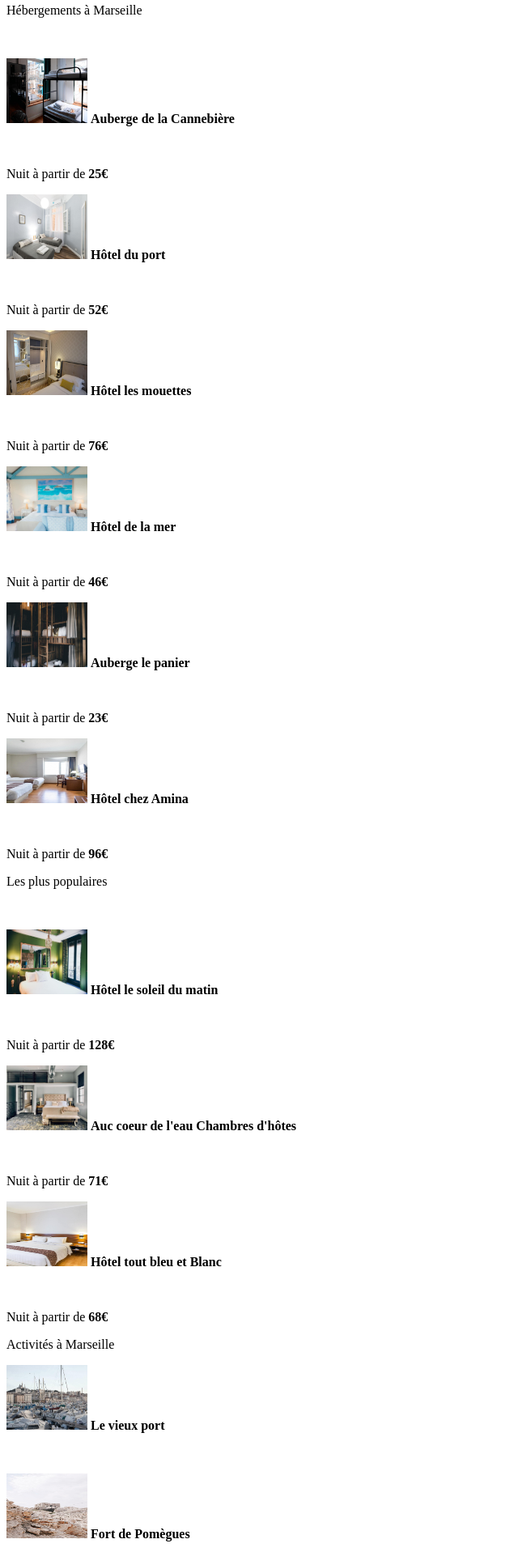
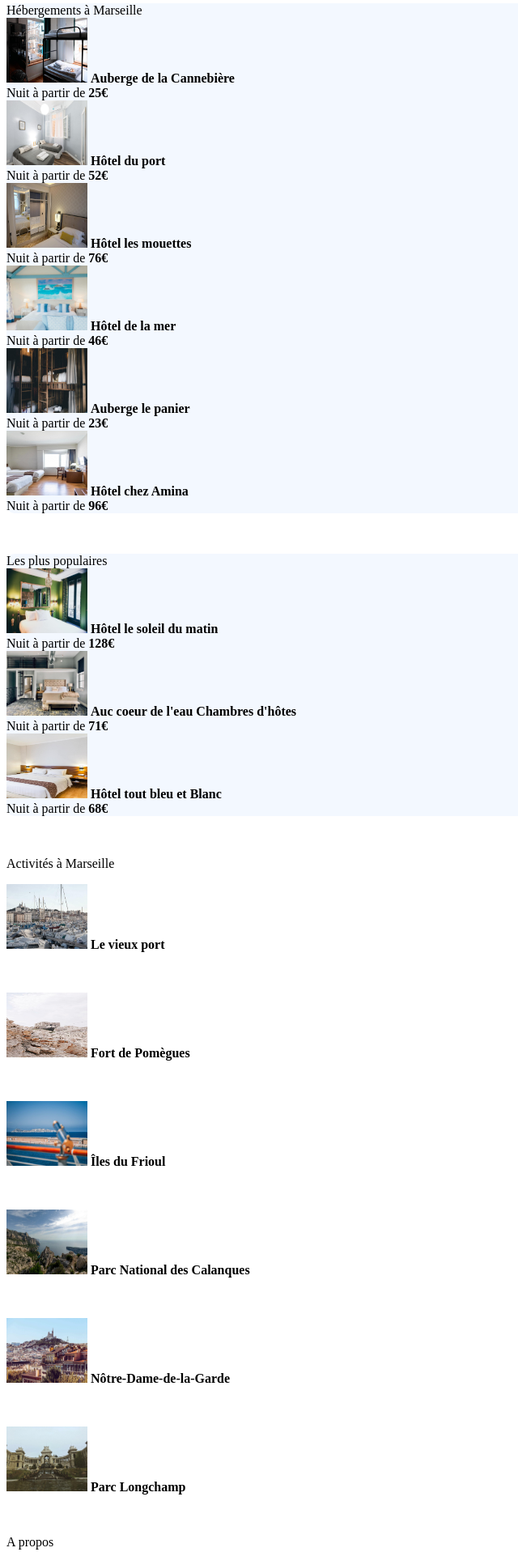
Before and after one commit to Batoo82000/projet-openclassrooms-2, a plain HTML site: page index.html in a window 1280 px wide. Shown: the part 328-2245 px from the top of the page at 81% size, without its empty margins (0-640 px from the left). Drawn offline with Linux system fonts and the light colour scheme; a web font is replaced by a local one.

Commit message:
mise en place couleur background

```diff
--- a/css_et_images/style.css
+++ b/css_et_images/style.css
@@ -2,15 +2,25 @@
     font-family: 'Raleway-VariableFont_wght.ttf';
     src: url('Raleway-VariableFont_wght.ttf')
 }
+
 body
 {
     font-family: 'Raleway-VariableFont_wght.ttf';
 }
+
 .menu_top
 {
     text-align: right;
 }
+
 .logo_reservia
 {
     float: left;
 }
+
+.hebergement
+{
+    border: white;
+    background-color: #f3f8ff;
+    border-radius: 10px;
+}
--- a/index.html
+++ b/index.html
@@ -19,60 +19,73 @@
         style="width: 15px; height: 15px;">Marseille, France Rechercher</p><br />
         <p>Filtres Economique Familial Romantique Animaux autorisés</p><br />
         <p>plus de 500 logements sont disponibles dans cette ville</p>
-        <p>Hébergements à Marseille</p><br />
-        <p><image src="css_et_images/images/hebergements/3_medium/marcus-loke-WQJvWU_HZFo-unsplash.jpg" alt="hotel"style="width: 100px; height: 80px;">
-            <strong>Auberge de la Cannebière</strong></p><br />
-        <p>Nuit à partir de <strong>25€</strong></p>
+    <p class="hebergement">Hébergements à Marseille<br />
+        <img src="css_et_images/images/hebergements/3_medium/marcus-loke-WQJvWU_HZFo-unsplash.jpg" alt="hotel"style="width: 100px; height: 80px;">
+            <strong>Auberge de la Cannebière</strong><br />
+        Nuit à partir de <strong>25€</strong><br />
 
-        <p><image src="css_et_images/images/hebergements/3_medium/fred-kleber-gTbaxaVLvsg-unsplash.jpg" alt="hotel"style="width: 100px; height: 80px;">
-            <strong>Hôtel du port</strong></p><br />
-        <p>Nuit à partir de <strong>52€</strong></p>
+        <img src="css_et_images/images/hebergements/3_medium/fred-kleber-gTbaxaVLvsg-unsplash.jpg" alt="hotel"style="width: 100px; height: 80px;">
+            <strong>Hôtel du port</strong><br />
+        Nuit à partir de <strong>52€</strong><br />
 
-        <p><image src="css_et_images/images/hebergements/3_medium/reisetopia-B8WIgxA_PFU-unsplash.jpg" alt="hotel"style="width: 100px; height: 80px;">
-            <strong>Hôtel les mouettes</strong></p><br />
-        <p>Nuit à partir de <strong>76€</strong></p>
+        <img src="css_et_images/images/hebergements/3_medium/reisetopia-B8WIgxA_PFU-unsplash.jpg" alt="hotel"style="width: 100px; height: 80px;">
+            <strong>Hôtel les mouettes</strong><br />
+        Nuit à partir de <strong>76€</strong><br />
 
-        <p><image src="css_et_images/images/hebergements/3_medium/annie-spratt-Eg1qcIitAuA-unsplash.jpg" alt="hotel"style="width: 100px; height: 80px;">
-            <strong>Hôtel de la mer</strong></p><br />
-        <p>Nuit à partir de <strong>46€</strong></p>
+        <img src="css_et_images/images/hebergements/3_medium/annie-spratt-Eg1qcIitAuA-unsplash.jpg" alt="hotel"style="width: 100px; height: 80px;">
+            <strong>Hôtel de la mer</strong><br />
+        Nuit à partir de <strong>46€</strong><br />
 
-        <p><image src="css_et_images/images/hebergements/3_medium/nicate-lee-kT-ZyaiwBe0-unsplash.jpg" alt="hotel"style="width: 100px; height: 80px;">
-            <strong>Auberge le panier</strong></p><br />
-        <p>Nuit à partir de <strong>23€</strong></p>
+        <img src="css_et_images/images/hebergements/3_medium/nicate-lee-kT-ZyaiwBe0-unsplash.jpg" alt="hotel"style="width: 100px; height: 80px;">
+            <strong>Auberge le panier</strong><br />
+        Nuit à partir de <strong>23€</strong><br />
 
-        <p><image src="css_et_images/images/hebergements/3_medium/febrian-zakaria-M6S1WvfW68A-unsplash.jpg" alt="hotel"style="width: 100px; height: 80px;">
-            <strong>Hôtel chez Amina</strong></p><br />
-        <p>Nuit à partir de <strong>96€</strong></p>
+        <img src="css_et_images/images/hebergements/3_medium/febrian-zakaria-M6S1WvfW68A-unsplash.jpg" alt="hotel"style="width: 100px; height: 80px;">
+            <strong>Hôtel chez Amina</strong><br />
+        Nuit à partir de <strong>96€</strong></p><br />
 
-        <p>Les plus populaires</p><br />
-        <p><image src="css_et_images/images/hebergements/3_medium/emile-guillemot-Bj_rcSC5XfE-unsplash.jpg" alt="hotel"style="width: 100px; height: 80px;">
-            <strong>Hôtel le soleil du matin</strong></p><br />
-        <p>Nuit à partir de <strong>128€</strong></p>
+        <p class="hebergement">Les plus populaires<br />
+        <img src="css_et_images/images/hebergements/3_medium/emile-guillemot-Bj_rcSC5XfE-unsplash.jpg" alt="hotel"style="width: 100px; height: 80px;">
+            <strong>Hôtel le soleil du matin</strong><br />
+        Nuit à partir de <strong>128€</strong><br />
 
-        <p><image src="css_et_images/images/hebergements/3_medium/aw-creative-VGs8z60yT2c-unsplash.jpg" alt="hotel"style="width: 100px; height: 80px;">
-            <strong>Auc coeur de l'eau Chambres d'hôtes</strong></p><br />
-        <p>Nuit à partir de <strong>71€</strong></p>
+        <img src="css_et_images/images/hebergements/3_medium/aw-creative-VGs8z60yT2c-unsplash.jpg" alt="hotel"style="width: 100px; height: 80px;">
+            <strong>Auc coeur de l'eau Chambres d'hôtes</strong><br />
+        Nuit à partir de <strong>71€</strong><br />
 
-        <p><image src="css_et_images/images/hebergements/3_medium/febrian-zakaria-sjvU0THccQA-unsplash.jpg" alt="hotel"style="width: 100px; height: 80px;">
-            <strong>Hôtel tout bleu et Blanc</strong></p><br />
-        <p>Nuit à partir de <strong>68€</strong></p>
+        <img src="css_et_images/images/hebergements/3_medium/febrian-zakaria-sjvU0THccQA-unsplash.jpg" alt="hotel"style="width: 100px; height: 80px;">
+            <strong>Hôtel tout bleu et Blanc</strong><br />
+        Nuit à partir de <strong>68€</strong></p><br />
 
         <p>Activités à Marseille</p>
-        <p><image src="css_et_images/images/activites/3_medium/reno-laithienne-QUgJhdY5Fyk-unsplash.jpg" alt="hotel"style="width: 100px; height: 80px;">
+        <p><img src="css_et_images/images/activites/3_medium/reno-laithienne-QUgJhdY5Fyk-unsplash.jpg" alt="hotel"style="width: 100px; height: 80px;">
             <strong>Le vieux port</strong></p><br />
 
-        <p><image src="css_et_images/images/activites/3_medium/paul-hermann-QFTrLdQIRhI-unsplash.jpg" alt="hotel"style="width: 100px; height: 80px;">
+        <p><img src="css_et_images/images/activites/3_medium/paul-hermann-QFTrLdQIRhI-unsplash.jpg" alt="hotel"style="width: 100px; height: 80px;">
             <strong>Fort de Pomègues</strong></p><br />
 
-        <p><image src="css_et_images/images/activites/3_medium/kevin-hikari-rV_Qd1l-VXg-unsplash.jpg" alt="hotel"style="width: 100px; height: 80px;">
+        <p><img src="css_et_images/images/activites/3_medium/kevin-hikari-rV_Qd1l-VXg-unsplash.jpg" alt="hotel"style="width: 100px; height: 80px;">
             <strong>Îles du Frioul</strong></p><br />
 
-        <p><image src="css_et_images/images/activites/3_medium/kilyan-sockalingum-NR8-cBCN3aI-unsplash.jpg" alt="hotel"style="width: 100px; height: 80px;">
+        <p><img src="css_et_images/images/activites/3_medium/kilyan-sockalingum-NR8-cBCN3aI-unsplash.jpg" alt="hotel"style="width: 100px; height: 80px;">
             <strong>Parc National des Calanques</strong></p><br />
 
-        <p><image src="css_et_images/images/activites/3_medium/florian-wehde-xW9e8gdotxI-unsplash.jpg" alt="hotel"style="width: 100px; height: 80px;">
+        <p><img src="css_et_images/images/activites/3_medium/florian-wehde-xW9e8gdotxI-unsplash.jpg" alt="hotel"style="width: 100px; height: 80px;">
             <strong>Nôtre-Dame-de-la-Garde</strong></p><br />
 
-         <p><image src="css_et_images/images/activites/3_medium/lena-paulin-wH2-EJoDcV0-unsplash.jpg" alt="hotel"style="width: 100px; height: 80px;">
+        <p><img src="css_et_images/images/activites/3_medium/lena-paulin-wH2-EJoDcV0-unsplash.jpg" alt="hotel"style="width: 100px; height: 80px;">
             <strong>Parc Longchamp</strong></p><br />
+
+
+<p>A propos</p>
+<p>Fonctionnement du site</p>
+<p>Conditions générales de vente</p>
+<p>Données et confidentialités</p>
+<p>Nos hébergement</p>
+<p>Charte qualité</p>
+<p>Soumettre votre hotel</p>
+<p>Assitance</p>
+<p>Centre d'aide</p>
+<p>Nous contacter</p>
+
     </body>
```
